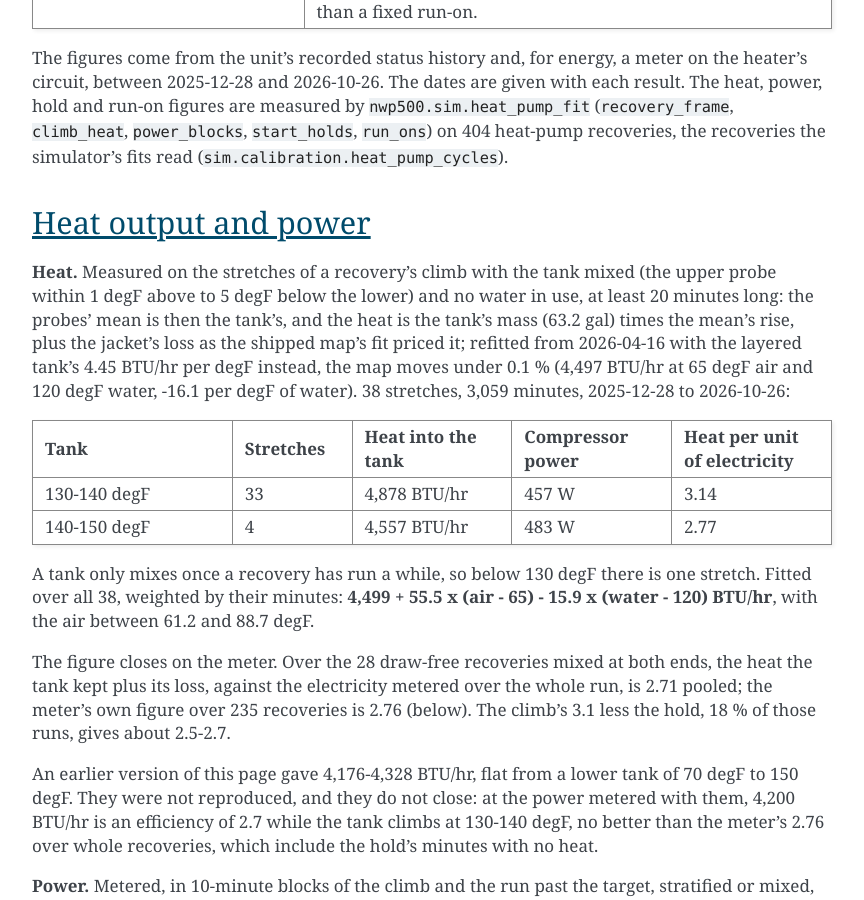
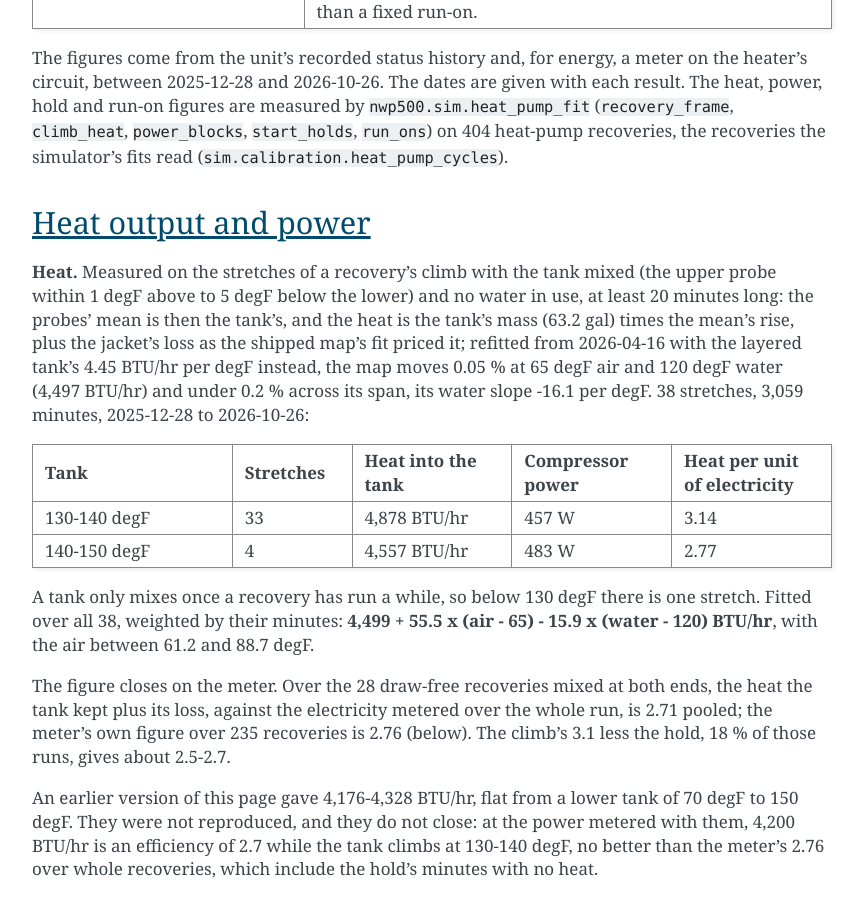
Before and after one commit to eman/nwp500-python, a Sphinx documentation site: the page built from docs/explanation/recovery-speed.rst, in a window 1280 px wide and 900 px high, scrolled down 1223 px. Shown: the whole window, without its empty margins (338-1202 px from the left). Built offline with Sphinx 7.4.7, drawn with Linux system fonts in a browser that asks for light colours.

Commit message:
docs(sim): give the heat map's move under the layered loss at its reference and across its span

```diff
--- a/docs/explanation/recovery-speed.rst
+++ b/docs/explanation/recovery-speed.rst
@@ -75,9 +75,10 @@ lower) and no water in use, at least 20 minutes long: the probes' mean
 is then the tank's, and the heat is the tank's mass (63.2 gal) times
 the mean's rise, plus the jacket's loss as the shipped map's fit
 priced it; refitted from 2026-04-16 with the layered tank's
-4.45 BTU/hr per degF instead, the map moves under 0.1 % (4,497 BTU/hr
-at 65 degF air and 120 degF water, -16.1 per degF of water). 38
-stretches, 3,059 minutes, 2025-12-28 to 2026-10-26:
+4.45 BTU/hr per degF instead, the map moves 0.05 % at 65 degF air and
+120 degF water (4,497 BTU/hr) and under 0.2 % across its span, its
+water slope -16.1 per degF. 38 stretches, 3,059 minutes, 2025-12-28
+to 2026-10-26:
 
 .. list-table::
    :header-rows: 1
```
Also changed, not shown: 1 other file.
